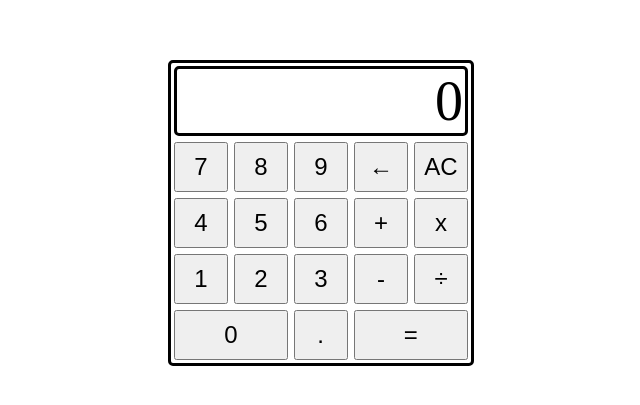
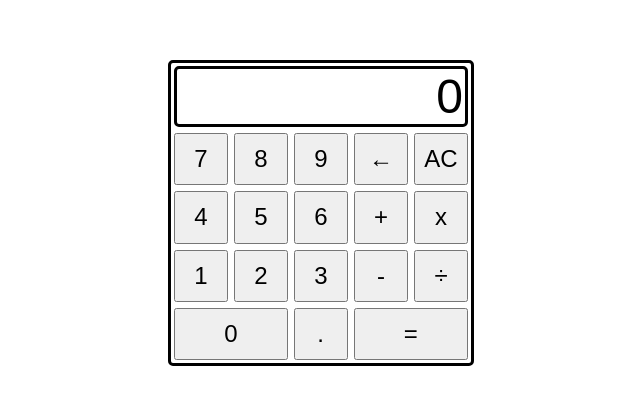
Before and after one commit to Gmutt-dev/calculator, a plain HTML site: page index.html in a window 1280 px wide. Shown: the part 195-600 px from the top of the page, without its empty margins (319-959 px from the left). Drawn offline with Linux system fonts and the light colour scheme.

Commit message:
reduced display font size and added Arial font family to body

```diff
--- a/styles.css
+++ b/styles.css
@@ -3,6 +3,7 @@ body {
     display: flex;
     justify-content: center;
     align-items: center;
+    font-family: Arial, Helvetica, sans-serif;
 }
 
 .container {
@@ -21,7 +22,7 @@ body {
     border-radius: 5px;
     margin: 3px;
     padding-right: 2px;
-    font-size: 56px;
+    font-size: 48px;
 }
 
 .row {
```
